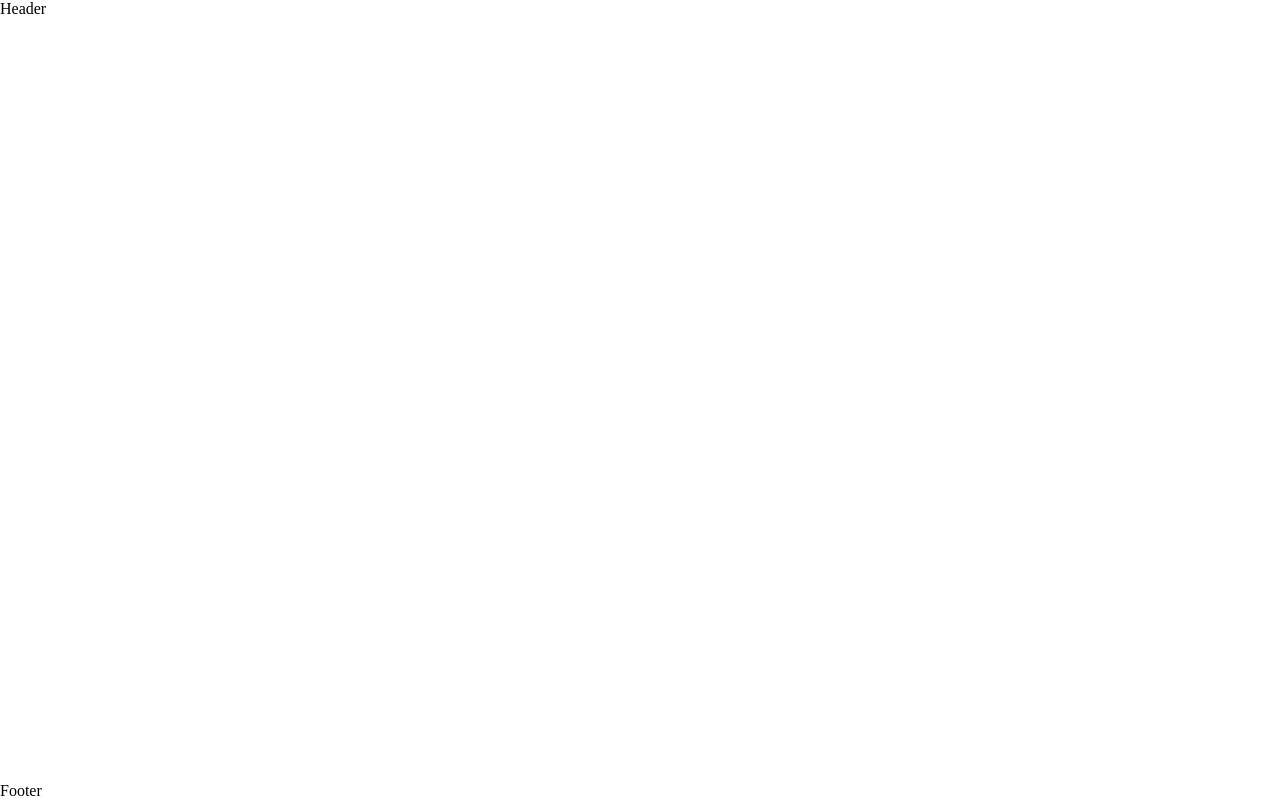
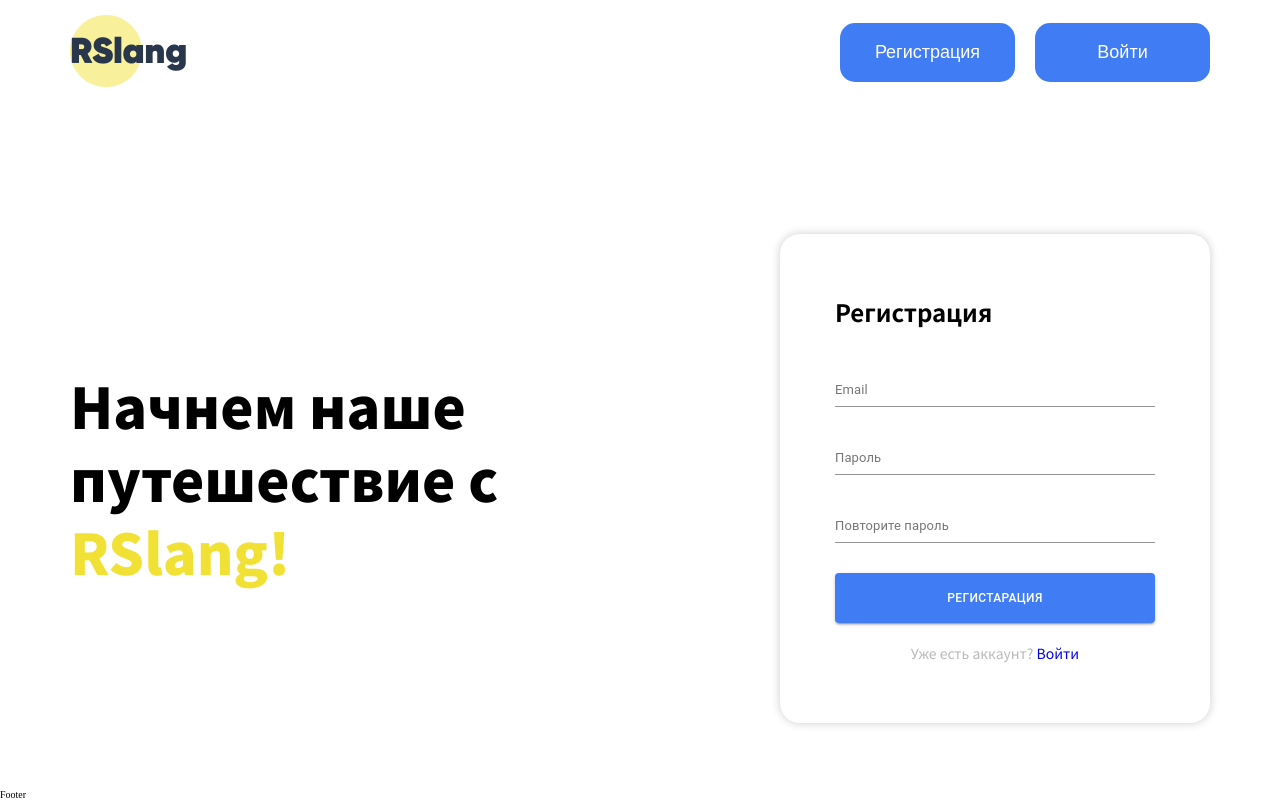
Before and after one commit to ShaxxKh/rslang, a React (Create React App) app in the folder client/: page /sign-up in a window 1280 px wide. Built offline with nearby package versions, Linux system fonts and the light colour scheme.

Commit message:
feat: add sign-up page

```diff
--- a/client/public/index.html
+++ b/client/public/index.html
@@ -9,6 +9,8 @@
       name="description"
       content="Web site created using create-react-app"
     />
+    <link rel="preconnect" href="https://fonts.gstatic.com">
+    <link href="https://fonts.googleapis.com/css2?family=Noto+Sans+KR:wght@400;700;900&display=swap" rel="stylesheet">
     <link rel="apple-touch-icon" href="%PUBLIC_URL%/logo192.png" />
     <!--
       manifest.json provides metadata used when your web app is installed on a
--- a/client/src/App.js
+++ b/client/src/App.js
@@ -4,10 +4,11 @@ import {
   BrowserRouter as Router,
   Switch,
   Route,
-} from 'react-router-dom';
-import Main from './pages/Main';
-import MainLayout from './components/MainLayout';
-import MainContext from './context';
+} from "react-router-dom";
+import Main from "./pages/Main";
+import MainLayout from "./components/MainLayout";
+import SignUp from "./pages/AuthPage/SignUp/SignUp";
+import MainContext from "./context";
 
 function App() {
   return (
@@ -17,6 +18,7 @@ function App() {
           <MainLayout>
             <Switch>
               <Route path="/" component={Main} exact />
+              <Route path="/sign-up" component={SignUp} exact />
             </Switch>
           </MainLayout>
         </MainContext>
--- /dev/null
+++ b/client/src/components/Header/AuthHeader/AuthHeader.jsx
@@ -0,0 +1,22 @@
+import React from 'react';
+import './AuthHeader.scss';
+
+import Logo from '../../../assets/imgs/Header/logo.png'
+
+const AuthHeader = () => {
+    return (
+        <div className="auth-header">
+            <div className="auth-header__container container">
+                <div className="auth-header__logo">
+                    <img src={Logo} alt=""/>
+                </div>
+                <div className="auth-header__buttons">
+                    <button className="auth-header__button">Регистрация</button>
+                    <button className="auth-header__button">Войти</button>
+                </div>
+            </div>
+        </div>
+    )
+}
+
+export default AuthHeader;
--- /dev/null
+++ b/client/src/components/Header/AuthHeader/AuthHeader.scss
@@ -0,0 +1,24 @@
+.auth-header {
+  padding: 15px 0;
+}
+
+.auth-header__container {
+  display: flex;
+  align-items: center;
+  justify-content: space-between;
+}
+
+.auth-header__buttons {
+  display: flex;
+  align-items: center;
+}
+
+.auth-header__button {
+  width: 175px;
+  height: 59px;
+  color: #ffffff;
+  background: #407df4;
+  border-radius: 15px;
+  margin-left: 20px;
+  font-size: 1.8rem;
+}
--- a/client/src/components/MainLayout/index.jsx
+++ b/client/src/components/MainLayout/index.jsx
@@ -1,11 +1,12 @@
-import React from 'react';
+import React from 'react'
 import PropTypes from 'prop-types';
+import AuthHeader from "../Header/AuthHeader/AuthHeader";
 
 export default function MainLayout({ children }) {
   return (
     <>
       <header>
-        Header
+        <AuthHeader />
       </header>
       <div className="body">
         {children}
--- a/client/src/index.scss
+++ b/client/src/index.scss
@@ -3,6 +3,10 @@
   padding: 0;
   outline: none;
   border: none;
+}
+
+html {
+  font-size: 10px;
 }
 
 .App {
@@ -14,4 +18,26 @@
 
 .body {
   flex: 1;
+  font-family: 'Noto Sans KR', Arial, sans-serif;
 }
+
+.container {
+  max-width: 1140px;
+  margin: 0 auto;
+  padding: 0 20px;
+}
+
+a {
+  text-decoration: none;
+  &:hover {
+    text-decoration: underline;
+  }
+}
+
+button {
+  cursor: pointer;
+}
+
+.yellow-span {
+  color: #f1e134;
+}
--- /dev/null
+++ b/client/src/pages/AuthPage/SignUp/SignUp.jsx
@@ -0,0 +1,33 @@
+import React, {useState} from 'react';
+import './SignUp.scss';
+import {Button, TextField} from "@material-ui/core";
+import {Link} from "react-router-dom";
+
+const SignUp = () => {
+    const {email, setEmail} = useState();
+    const {password, setPassword} = useState();
+
+    return (
+        <div className="sign-up">
+            <div className="sign-up__container container">
+                <div className="sign-up__content">
+                    <h2>Начнем наше путешествие с <span className="yellow-span">RSlang!</span></h2>
+                </div>
+                <div className="sign-up__card form">
+                    <h3 className="form__title">Регистрация</h3>
+                    <form className="form__container">
+                        <TextField label="Email" className="form__input" />
+                        <TextField label="Пароль" className="form__input" />
+                        <TextField label="Повторите пароль" className="form__input" />
+                        <Button variant="contained" color="primary" className="form__btn">
+                            Регистарация
+                        </Button>
+                    </form>
+                    <p className="form__subheading">Уже есть аккаунт? <Link to="/sing-in">Войти</Link></p>
+                </div>
+            </div>
+        </div>
+    )
+}
+
+export default SignUp;
--- /dev/null
+++ b/client/src/pages/AuthPage/SignUp/SignUp.scss
@@ -0,0 +1,61 @@
+.sign-up__container {
+  margin-top: 130px;
+  display: flex;
+  align-items: center;
+  justify-content: space-between;
+}
+
+.sign-up__content {
+  max-width: 570px;
+}
+
+.sign-up__content h2 {
+  font-size: 5.6rem;
+  font-weight: 900;
+  line-height: 1.3;
+}
+
+.form {
+  max-width: 430px;
+  width: 100%;
+  padding: 60px 55px;
+  box-sizing: border-box;
+  border-radius: 20px;
+  box-shadow: 0px 0px 10px rgba(0,0,0,.2);
+}
+
+.form__title {
+  font-size: 24px;
+  margin-bottom: 10px;
+}
+
+.form__subheading {
+  font-size: 14px;
+  text-align: center;
+  margin-top: 20px;
+  color: #b9b9b9;
+}
+
+.form__container {
+  display: flex;
+  flex-direction: column;
+}
+
+.form__btn {
+  height: 50px;
+  font-size: 1.2rem !important;
+  background: #407df4 !important;
+  margin-top: 30px !important;
+}
+
+.form {
+  .MuiTextField-root {
+    margin-top: 20px;
+  }
+  .MuiInputBase-root {
+    font-size: 1.6rem;
+  }
+  .MuiFormLabel-root {
+    font-size: 1.3rem;
+  }
+}
```
Also changed, not shown: client/src/assets/imgs/Header/logo.png (added), client/src/pages/AuthPage/SignIn/SignIn.jsx (added), client/src/pages/AuthPage/SignIn/SignIn.scss (added), 1 other file (tests, documents, lock files or other folders).
